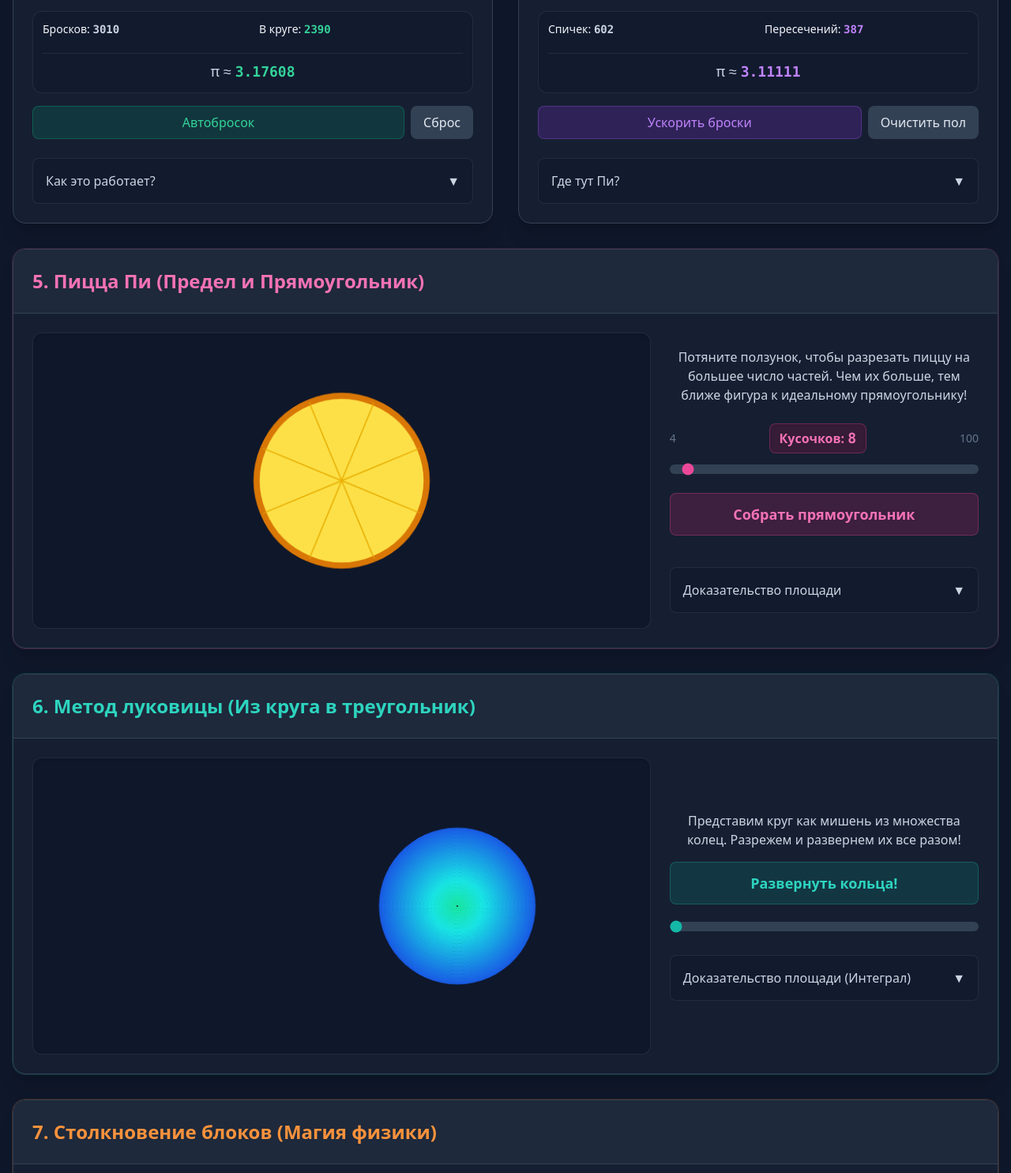
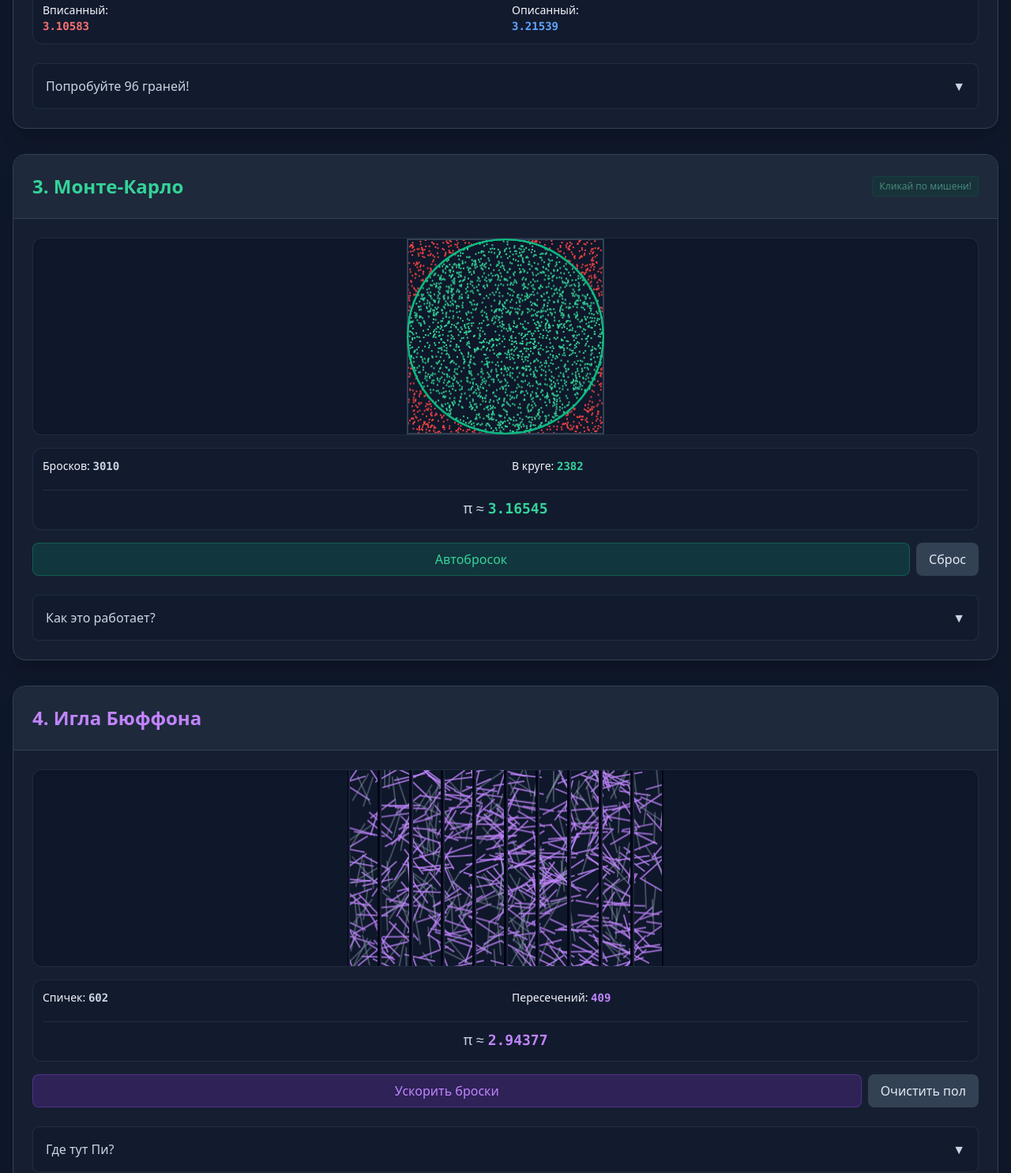
Before and after one commit to zven73/pi_explanation, a plain HTML site: page index.html in a window 1280 px wide. Shown: the part 1315-2800 px from the top of the page at 79% size. Drawn offline with nearby package versions, Linux system fonts and the light colour scheme.

Commit message:
Switch simulations to sequential single-column flow

```diff
--- a/index.html
+++ b/index.html
@@ -103,7 +103,7 @@
             </p>
         </header>
 
-        <div class="grid grid-cols-1 xl:grid-cols-2 gap-8">
+        <div class="grid grid-cols-1 gap-8">
 
             <!-- ==========================================
                  1. КАТЯЩЕЕСЯ КОЛЕСО
@@ -238,7 +238,7 @@
             <!-- ==========================================
                  5. ПИЦЦА ПИ
                  ========================================== -->
-            <div id="sim-pizza" class="xl:col-span-2 bg-white dark:bg-slate-800/50 rounded-2xl border border-slate-200 dark:border-slate-700 overflow-hidden flex flex-col shadow-xl transition-colors ring-1 ring-pink-500/20 scroll-mt-16">
+            <div id="sim-pizza" class="bg-white dark:bg-slate-800/50 rounded-2xl border border-slate-200 dark:border-slate-700 overflow-hidden flex flex-col shadow-xl transition-colors ring-1 ring-pink-500/20 scroll-mt-16">
                 <div class="p-6 border-b border-slate-200 dark:border-slate-700 bg-slate-50 dark:bg-slate-800">
                     <h2 class="text-2xl font-bold text-pink-500 dark:text-pink-400" data-i18n="pizza_title">5. Пицца Пи (Предел и Прямоугольник)</h2>
                 </div>
@@ -279,7 +279,7 @@
             <!-- ==========================================
                  6. ЛУКОВИЦА КЕПЛЕРА
                  ========================================== -->
-            <div id="sim-onion" class="xl:col-span-2 bg-white dark:bg-slate-800/50 rounded-2xl border border-slate-200 dark:border-slate-700 overflow-hidden flex flex-col shadow-xl transition-colors ring-1 ring-teal-500/20 scroll-mt-16">
+            <div id="sim-onion" class="bg-white dark:bg-slate-800/50 rounded-2xl border border-slate-200 dark:border-slate-700 overflow-hidden flex flex-col shadow-xl transition-colors ring-1 ring-teal-500/20 scroll-mt-16">
                 <div class="p-6 border-b border-slate-200 dark:border-slate-700 bg-slate-50 dark:bg-slate-800">
                     <h2 class="text-2xl font-bold text-teal-600 dark:text-teal-400" data-i18n="onion_title">6. Метод луковицы (Из круга в треугольник)</h2>
                 </div>
@@ -312,7 +312,7 @@
             <!-- ==========================================
                  7. СТОЛКНОВЕНИЕ БЛОКОВ (ГАЛИЛЕЙ И ПИ)
                  ========================================== -->
-            <div id="sim-blocks" class="xl:col-span-2 bg-white dark:bg-slate-800/50 rounded-2xl border border-slate-200 dark:border-slate-700 overflow-hidden flex flex-col shadow-xl transition-colors ring-1 ring-orange-500/20 scroll-mt-16">
+            <div id="sim-blocks" class="bg-white dark:bg-slate-800/50 rounded-2xl border border-slate-200 dark:border-slate-700 overflow-hidden flex flex-col shadow-xl transition-colors ring-1 ring-orange-500/20 scroll-mt-16">
                 <div class="p-6 border-b border-slate-200 dark:border-slate-700 bg-slate-50 dark:bg-slate-800 flex justify-between items-center">
                     <h2 class="text-2xl font-bold text-orange-500 dark:text-orange-400" data-i18n="blocks_title">7. Столкновение блоков (Магия физики)</h2>
                     <span id="blocksSoundHint" class="text-xs bg-orange-100 dark:bg-orange-900/50 text-orange-700 dark:text-orange-300 px-2 py-1 rounded border border-orange-200 dark:border-orange-700/50" data-i18n="blocks_sound">Включите звук!</span>
@@ -353,7 +353,7 @@
             <!-- ==========================================
                  8. ЧИСЛОВЫЕ РЯДЫ (МАТАНАЛИЗ)
                  ========================================== -->
-            <div id="sim-series" class="xl:col-span-2 bg-white dark:bg-slate-800/50 rounded-2xl border border-slate-200 dark:border-slate-700 overflow-hidden flex flex-col shadow-xl transition-colors ring-1 ring-indigo-500/20 scroll-mt-16">
+            <div id="sim-series" class="bg-white dark:bg-slate-800/50 rounded-2xl border border-slate-200 dark:border-slate-700 overflow-hidden flex flex-col shadow-xl transition-colors ring-1 ring-indigo-500/20 scroll-mt-16">
                 <div class="p-6 border-b border-slate-200 dark:border-slate-700 bg-slate-50 dark:bg-slate-800">
                     <h2 class="text-2xl font-bold text-indigo-500 dark:text-indigo-400" data-i18n="series_title">8. Матанализ (Ряды Ньютона)</h2>
                 </div>
@@ -398,7 +398,7 @@
             <!-- ==========================================
                  9. КВИЗ
                  ========================================== -->
-            <div id="sim-quiz" class="xl:col-span-2 bg-white dark:bg-slate-800/50 rounded-2xl border border-slate-200 dark:border-slate-700 overflow-hidden flex flex-col shadow-xl transition-colors ring-1 ring-rose-500/20 scroll-mt-16">
+            <div id="sim-quiz" class="bg-white dark:bg-slate-800/50 rounded-2xl border border-slate-200 dark:border-slate-700 overflow-hidden flex flex-col shadow-xl transition-colors ring-1 ring-rose-500/20 scroll-mt-16">
                 <div class="p-6 border-b border-slate-200 dark:border-slate-700 bg-slate-50 dark:bg-slate-800">
                     <h2 class="text-2xl font-bold text-rose-500 dark:text-rose-400" data-i18n="quiz_title">Проверь себя!</h2>
                 </div>
@@ -846,7 +846,8 @@
                     const x = startX + m.v * D;
                     ctx.beginPath(); ctx.moveTo(x, groundY - 5); ctx.lineTo(x, groundY + 15);
                     ctx.strokeStyle = m.c || '#64748b'; ctx.lineWidth = m.c ? 2 : 1; ctx.stroke();
-                    ctx.fillStyle = m.c || '#64748b'; ctx.fillText(m.l, x, groundY + 30);
+                    const labelY = m.c ? groundY + 44 : groundY + 30;
+                    ctx.fillStyle = m.c || '#64748b'; ctx.fillText(m.l, x, labelY);
                 });
 
                 const curDist = t * maxDist;
```
